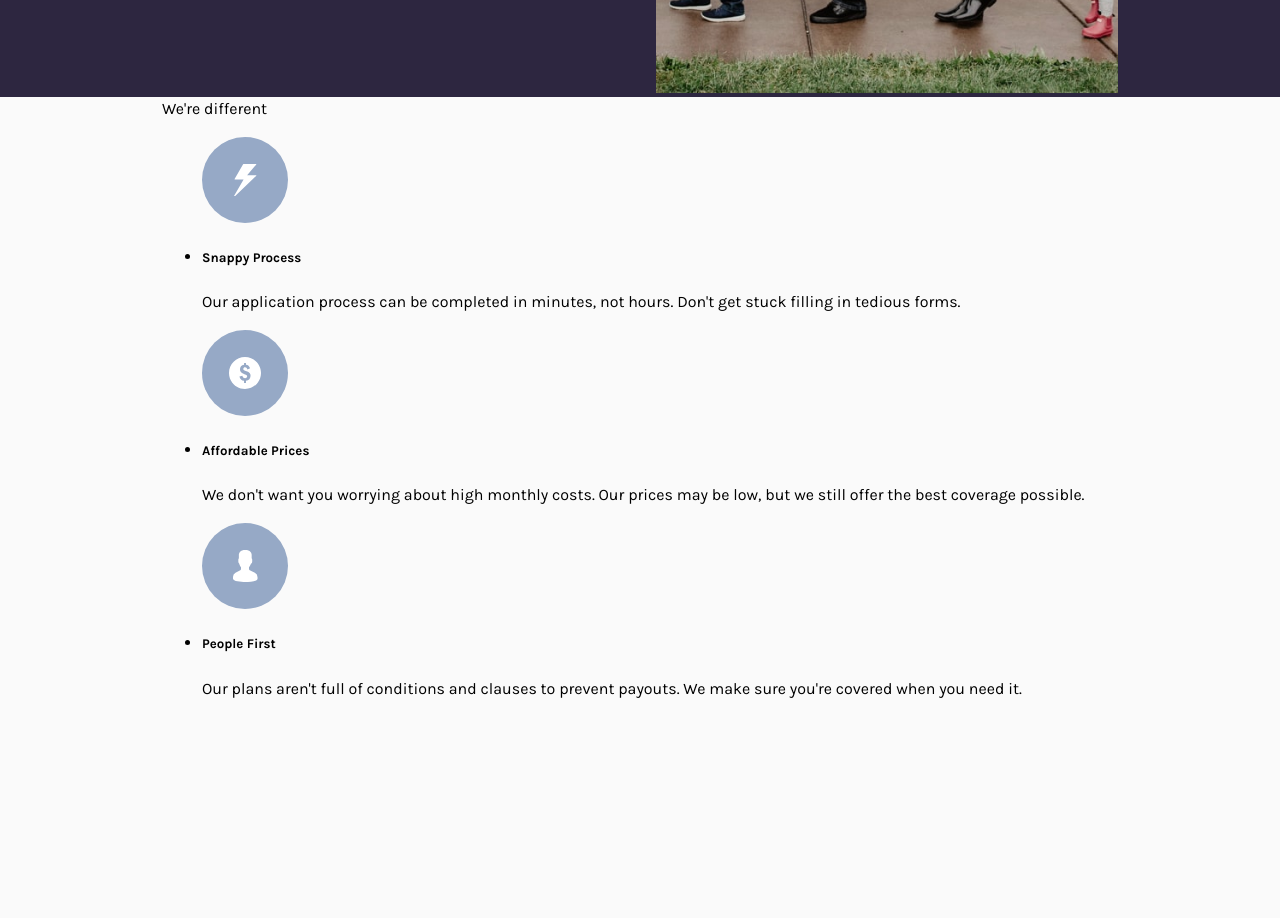
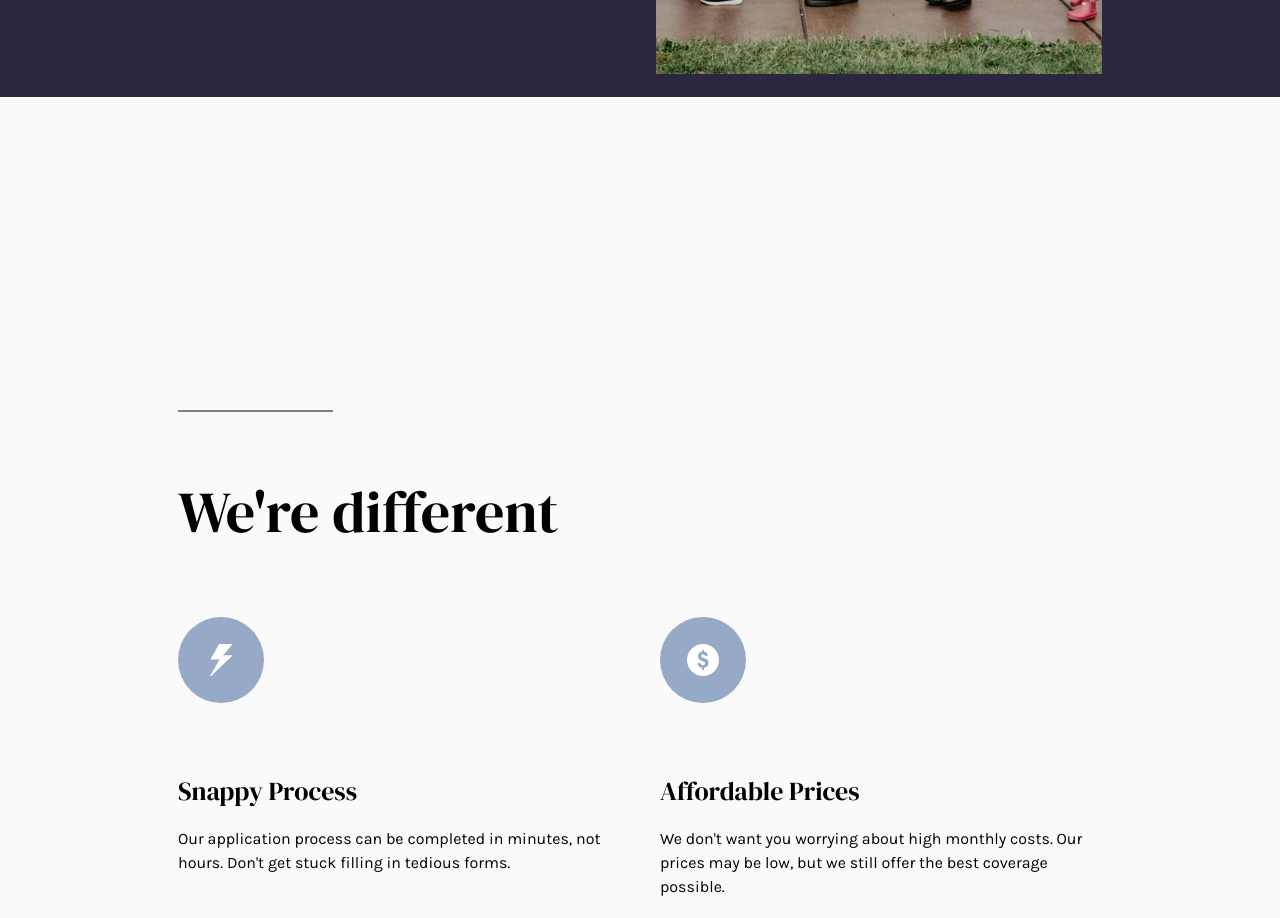
Before and after one commit to efmu-zlle/insure-landing-page-master, a website built with Vite: page index.html in a window 1280 px wide. Shown: the part 635-1553 px from the top of the page. Before the commit the page ends 1352 px from the top, so only its background shows below. Built offline with nearby package versions, Linux system fonts and the light colour scheme.

Commit message:
(featured) mobile and desktop completed

```diff
--- /dev/null
+++ b/src/assets/components/featured.css
@@ -0,0 +1,73 @@
+.featured {
+  text-align: center;
+}
+
+.featured__line {
+  width: 155px;
+  height: 2px;
+  margin-top: 145px;
+  margin-bottom: var(--size-mobile-2xl);
+  background-color: var(--neutral-dark-grayish-violet);
+  display: inline-block;
+}
+
+.featured__heading {
+  font-size: var(--size-mobile-xl);
+  font-weight: 400;
+  font-family: "DM Serif Display", serif;
+  margin-bottom: var(--size-mobile-3xl);
+}
+
+.featured__grid-container {
+  list-style: none;
+  padding: 0;
+}
+
+.featured__grid-container li {
+  margin-bottom: var(--size-mobile-3xl);
+}
+
+.featured__icon {
+  display: inline-block;
+}
+
+.featured__title {
+  font-size: var(--size-mobile-lg);
+  font-family: "DM Serif Display", serif;
+  font-weight: 400;
+  margin-top: var(--size-mobile-3xl);
+  margin-bottom: 0;
+}
+
+/* md */
+@media (min-width: 768px) {
+  .featured {
+    text-align: inherit;
+  }
+
+  .featured__line {
+    margin-top: 313px;
+  }
+
+  .featured__heading {
+    font-size: 58px;
+  }
+
+  .featured__grid-container {
+    display: grid;
+    grid-template-columns: repeat(auto-fill, minmax(300px, 1fr));
+    gap: 2.5rem;
+  }
+
+  .featured__icon {
+    display: inline-block;
+  }
+
+  .featured__title {
+    font-size: var(--size-mobile-lg);
+    font-family: "DM Serif Display", serif;
+    font-weight: 400;
+    margin-top: var(--size-mobile-3xl);
+    margin-bottom: 0;
+  }
+}
--- a/src/assets/components/hero.css
+++ b/src/assets/components/hero.css
@@ -17,6 +17,7 @@
   font-size: var(--size-mobile-xl);
   margin-top: 100px;
 }
+
 /* xs */
 /* @media (min-width: 475px) {
 } */
@@ -40,6 +41,7 @@
   .hero__content {
     text-align: inherit;
   }
+
   .hero__line {
     width: 155px;
     height: 2px;
--- a/src/assets/style.css
+++ b/src/assets/style.css
@@ -14,13 +14,16 @@
   /* ### Sizes */
   --size-mobile-lg: 1.625rem; /* 26px */
   --size-mobile-xl: 1.875rem; /* 36px */
+  --size-mobile-2xl: 3.0625rem; /* 48px */
+  --size-mobile-3xl: 3.875rem;
+  --size-mobile-4xl: 5.375rem; /* 86px */
 
   --size-desktop-xs: 0.6875em;
   --size-desktop-sm: 0.625rem; /* 10px */
   --size-desktop-md: 0.875rem;
 
   --size-desktop-xl: 4.25rem;
-  --size-desktop-2xl: 9.625rem;
+  --size-desktop-2xl: 10.625rem;
 
   --size-thirty-six: 2.25rem;
 
--- a/src/assets/utils.css
+++ b/src/assets/utils.css
@@ -28,8 +28,8 @@
 }
 
 .container {
-  margin-left: auto;
-  margin-right: auto;
+  margin-left: var(--size-desktop-2xl);
+  margin-right: var(--size-desktop-2xl);
   padding-left: 0.5em;
   padding-right: 0.5em;
   /* border: 1px solid red; */
@@ -67,8 +67,6 @@
 @media (min-width: 1280px) {
   .container {
     max-width: 1280px;
-    margin-left: var(--size-desktop-2xl);
-    margin-right: var(--size-desktop-2xl);
   }
 }
 
--- a/src/main.js
+++ b/src/main.js
@@ -2,4 +2,5 @@ import "./assets/modern-normalize.css";
 import "./assets/style.css";
 import "./assets/components/header.css";
 import "./assets/components/hero.css";
+import "./assets/components/featured.css";
 import "./assets/utils.css";
```
